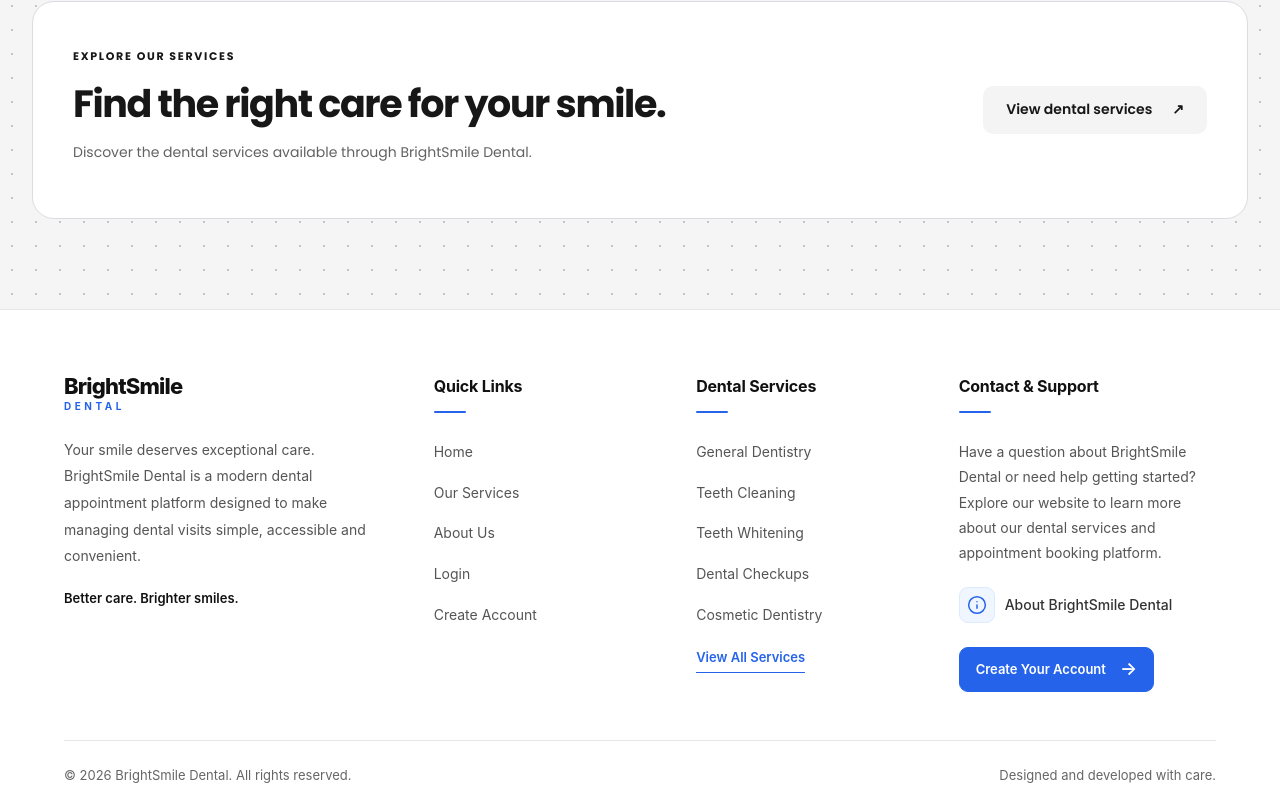
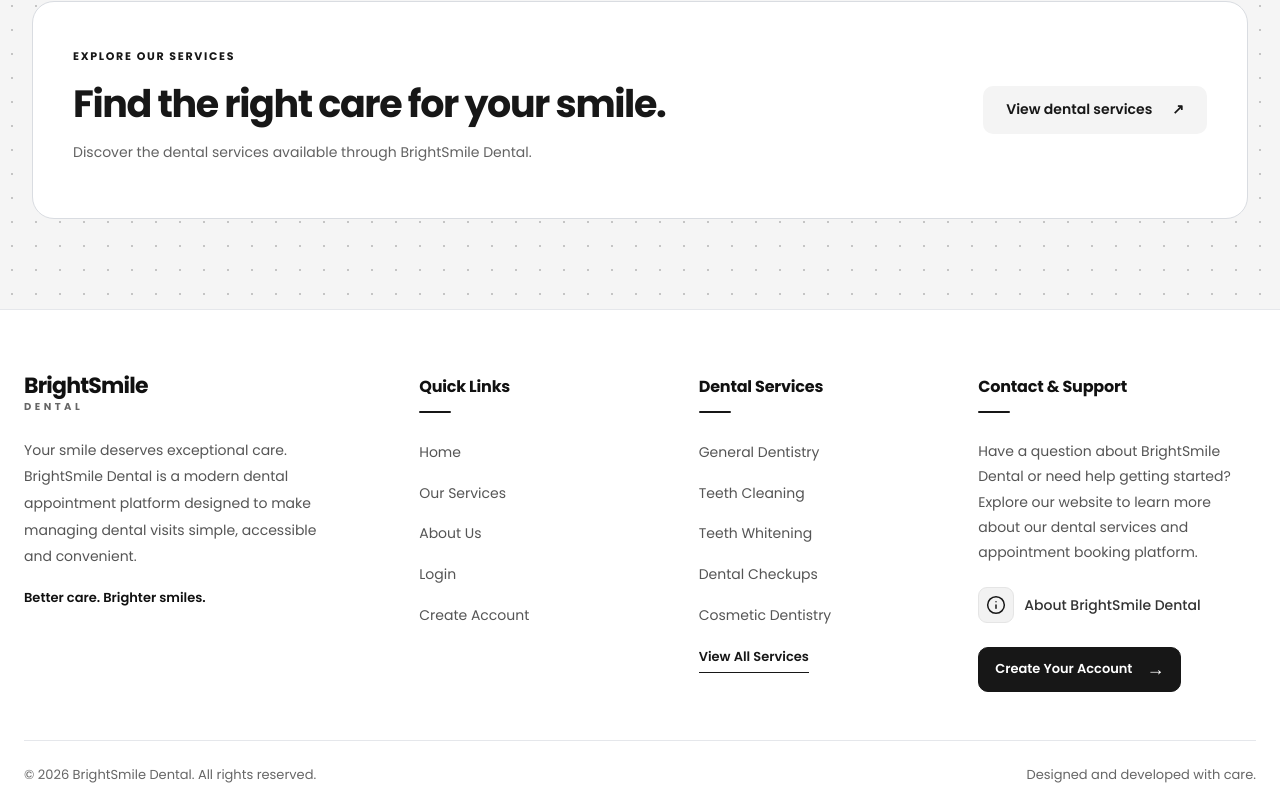
Before and after one commit to AriesMaster/BrightSmileDentalFrontEnd, an Angular app in the folder BrightSmileDentalFrontEnd/: page / in a window 1280 px wide. Shown: the part 1115-1925 px from the top of the page. Built offline with nearby package versions, Linux system fonts and the light colour scheme.

Commit message:
style(footer): align typography, colors and spacing with monochrome design

```diff
--- a/BrightSmileDentalFrontEnd/src/app/shared/components/footer/footer.scss
+++ b/BrightSmileDentalFrontEnd/src/app/shared/components/footer/footer.scss
@@ -2,13 +2,13 @@
 /* ==========================================
    BRIGHTSMILE DENTAL
    SHARED FOOTER STYLES
-   WHITE / BLACK / BLUE THEME
+   MONOCHROME DESIGN SYSTEM
 ========================================== */
 
 :host {
   display: block;
   width: 100%;
-  font-family: 'Inter', 'Segoe UI', sans-serif;
+  font-family: 'Poppins', sans-serif;
 }
 
 *,
@@ -25,8 +25,8 @@
   --footer-background: #ffffff;
   --footer-text: #111111;
   --footer-muted: #555555;
-  --footer-blue: #2563eb;
-  --footer-blue-dark: #1d4ed8;
+  --footer-blue: #171717;
+  --footer-blue-dark: #333333;
   --footer-border: #e5e7eb;
 
   width: 100%;
@@ -41,7 +41,7 @@
 
 .footer-container {
   width: 100%;
-  max-width: 1200px;
+  max-width: 1360px;
   margin: 0 auto;
   padding: 64px 24px 24px;
 }
@@ -96,7 +96,7 @@
 }
 
 .brand-subtitle {
-  color: var(--footer-blue);
+  color: #666666;
   font-size: 10px;
   font-weight: 700;
   letter-spacing: 3.5px;
@@ -249,9 +249,9 @@
   width: 36px;
   height: 36px;
   flex-shrink: 0;
-  border: 1px solid #dbeafe;
+  border: 1px solid #e5e5e5;
   border-radius: 9px;
-  background: #eff6ff;
+  background: #f2f2f2;
   color: var(--footer-blue);
 }
 
@@ -284,7 +284,7 @@
   &:hover {
     background: var(--footer-blue-dark);
     border-color: var(--footer-blue-dark);
-    box-shadow: 0 4px 12px rgba(37, 99, 235, 0.15);
+    box-shadow: 0 4px 12px rgba(0, 0, 0, 0.12);
     transform: translateY(-2px);
   }
 
@@ -445,3 +445,10 @@
   }
 
 }
+
+/* Consistent monochrome link and focus treatments */
+.footer-column h2::after { background:#171717; }
+.footer-links a:hover, .contact-link:hover, .services-more-link:hover { color:#171717; }
+.services-more-link { color:#171717; border-bottom-color:#171717; }
+.footer-cta { border-radius:10px; }
+.site-footer a:focus-visible { outline-color:#171717; }
```
